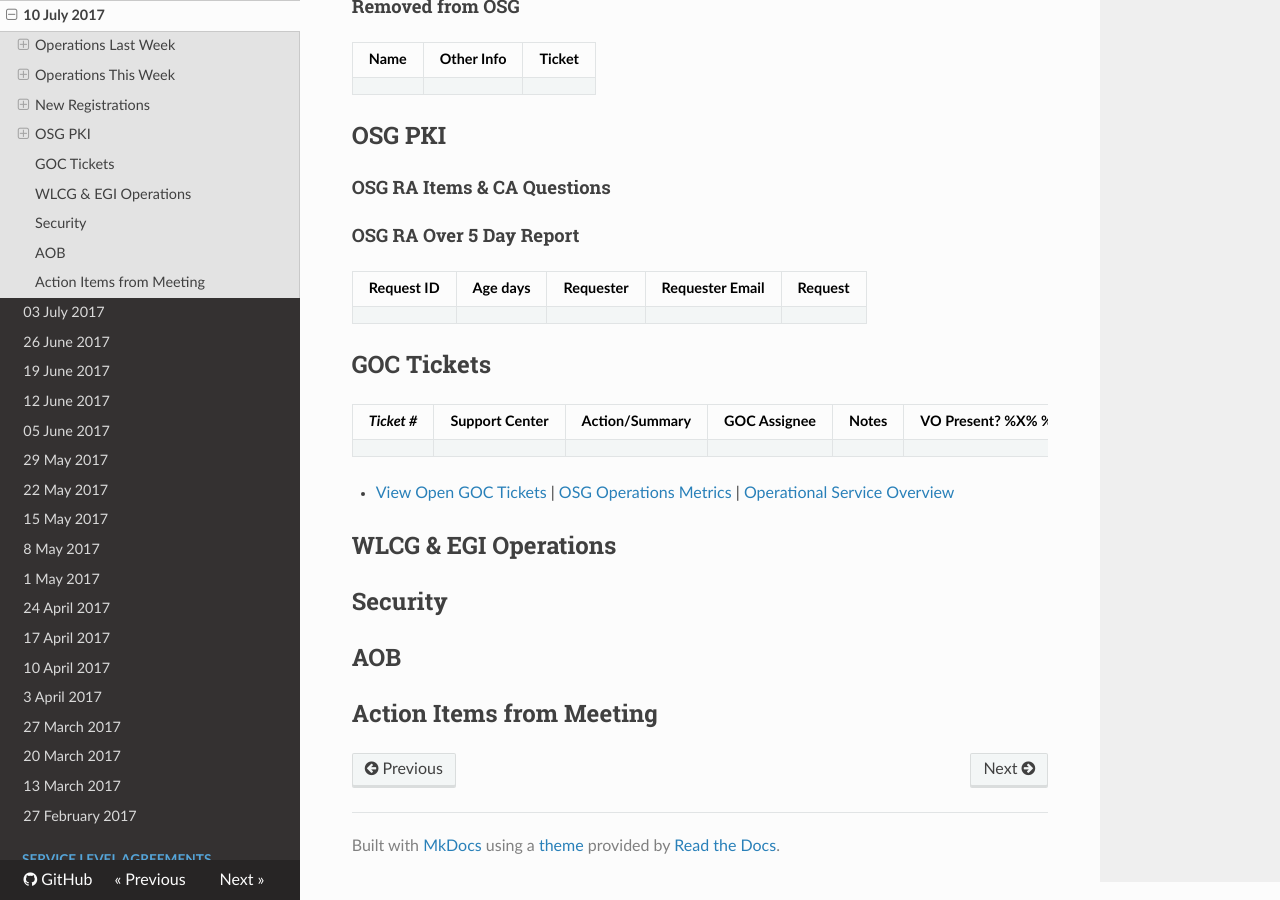
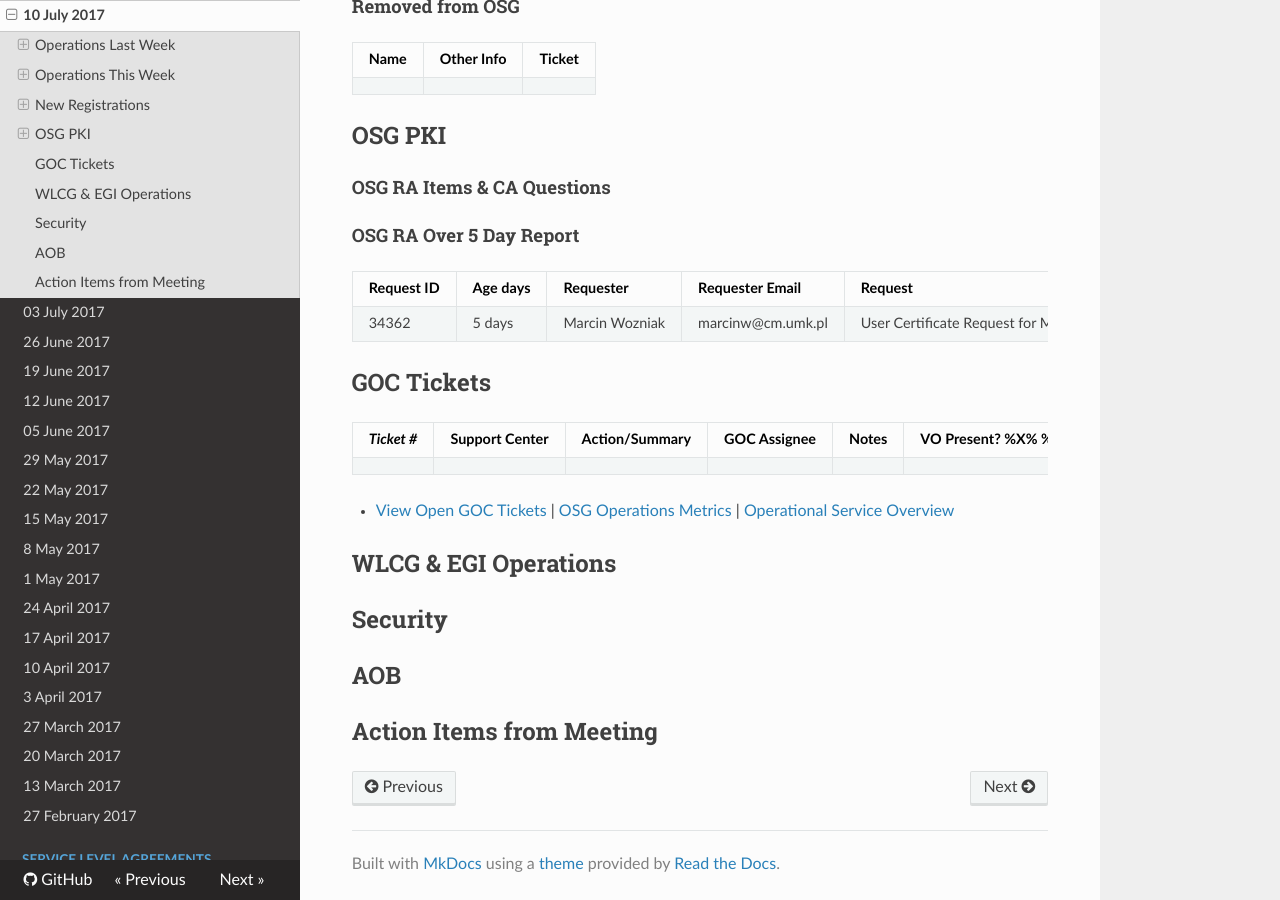
Before and after one commit to osg-htc/operations, an MkDocs documentation site: the page built from docs/WeeklyMinutes/10Jul2017.md, in a window 1280 px wide and 900 px high, scrolled down 2081 px. Built offline with MkDocs 1.6.1, drawn with Linux system fonts in a browser that asks for light colours; nearby versions of some CDN libraries; old or Windows-style settings are respelled for this version of MkDocs.

Commit message:
Update 10Jul2017.md

```diff
--- a/docs/WeeklyMinutes/10Jul2017.md
+++ b/docs/WeeklyMinutes/10Jul2017.md
@@ -62,7 +62,7 @@
 #### OSG RA Over 5 Day Report
 |Request ID	|Age days	|Requester	|Requester Email		|Request |
 | --------- | ------- | --------- | ----------------- | ------ |
-
+| 34362 | 5 days | Marcin Wozniak | marcinw@cm.umk.pl | User Certificate Request for Marcin Wozniak(VO:SCDA) |
 
 ## GOC Tickets
 
```
